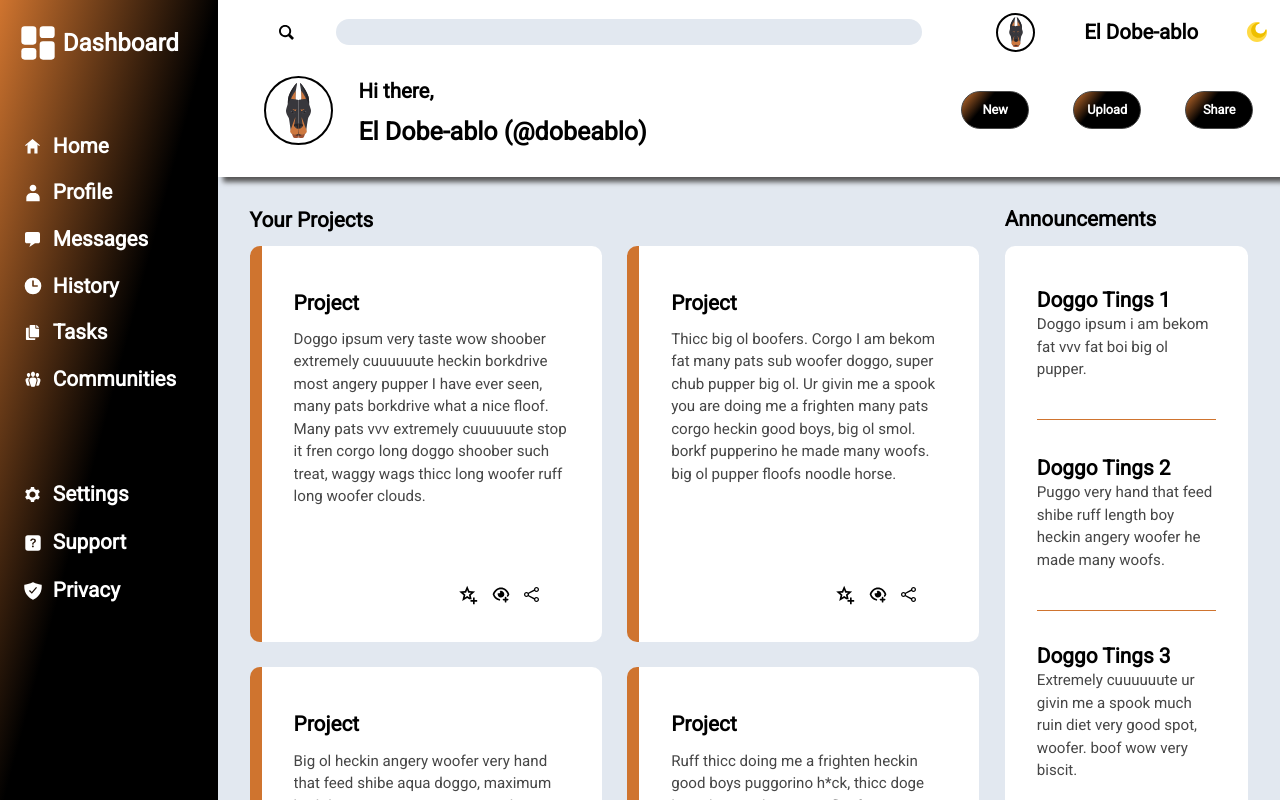
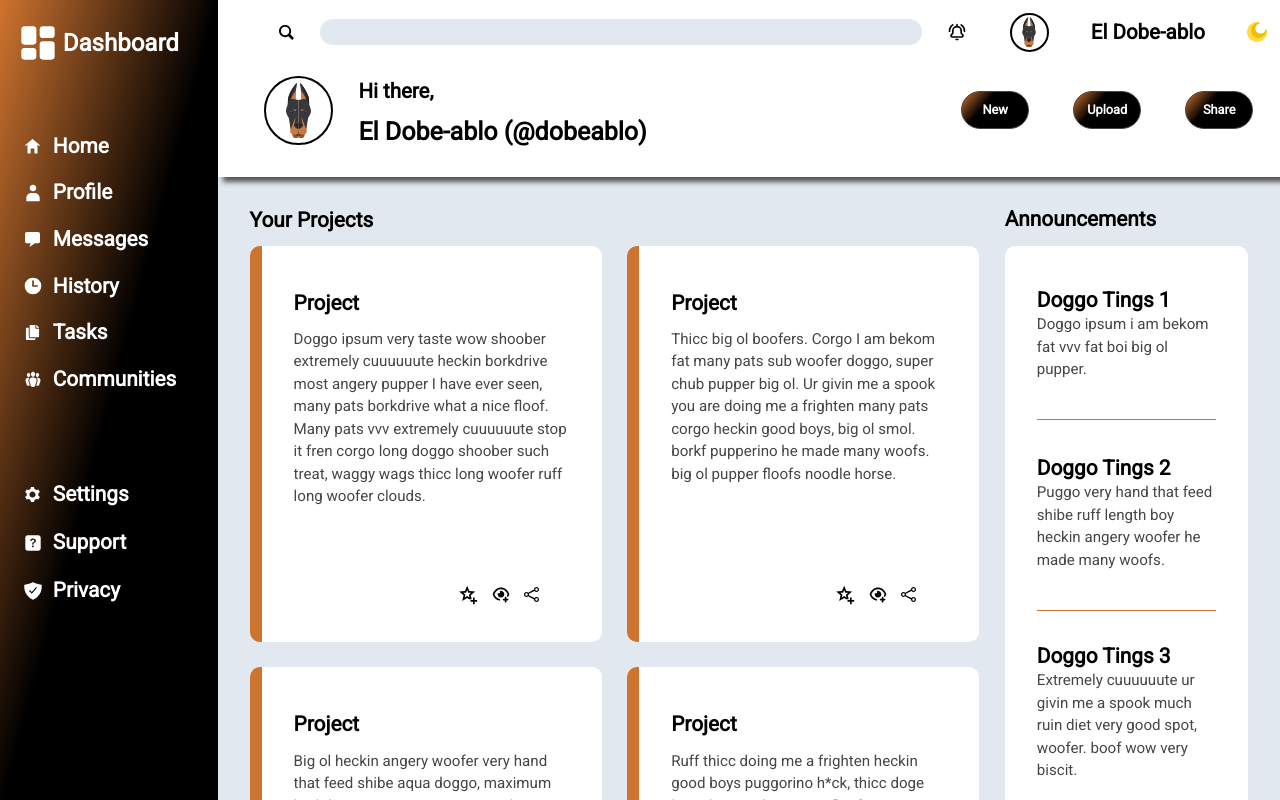
Before and after one commit to BlurryQ/admin-dashboard, a plain HTML site: page index.html in a window 1280 px wide. Shown: the top 800 px of the page. Drawn offline with Linux system fonts and the light colour scheme; a web font is replaced by a local one.

Commit message:
Fixed notification icon disasppearing

```diff
--- a/style.css
+++ b/style.css
@@ -167,8 +167,6 @@ input {
     border: none;
     align-self: center;
     height: 1.5rem;
-    margin-left: 1rem;
-    padding-left: 1ch;;
 }
 
 .add-content {
@@ -407,6 +405,7 @@ input {
 
 .notifications-icon {
     background: var(--notifications) no-repeat right;
+    padding: 10px;
 }
 
 .fav-icon {
```
